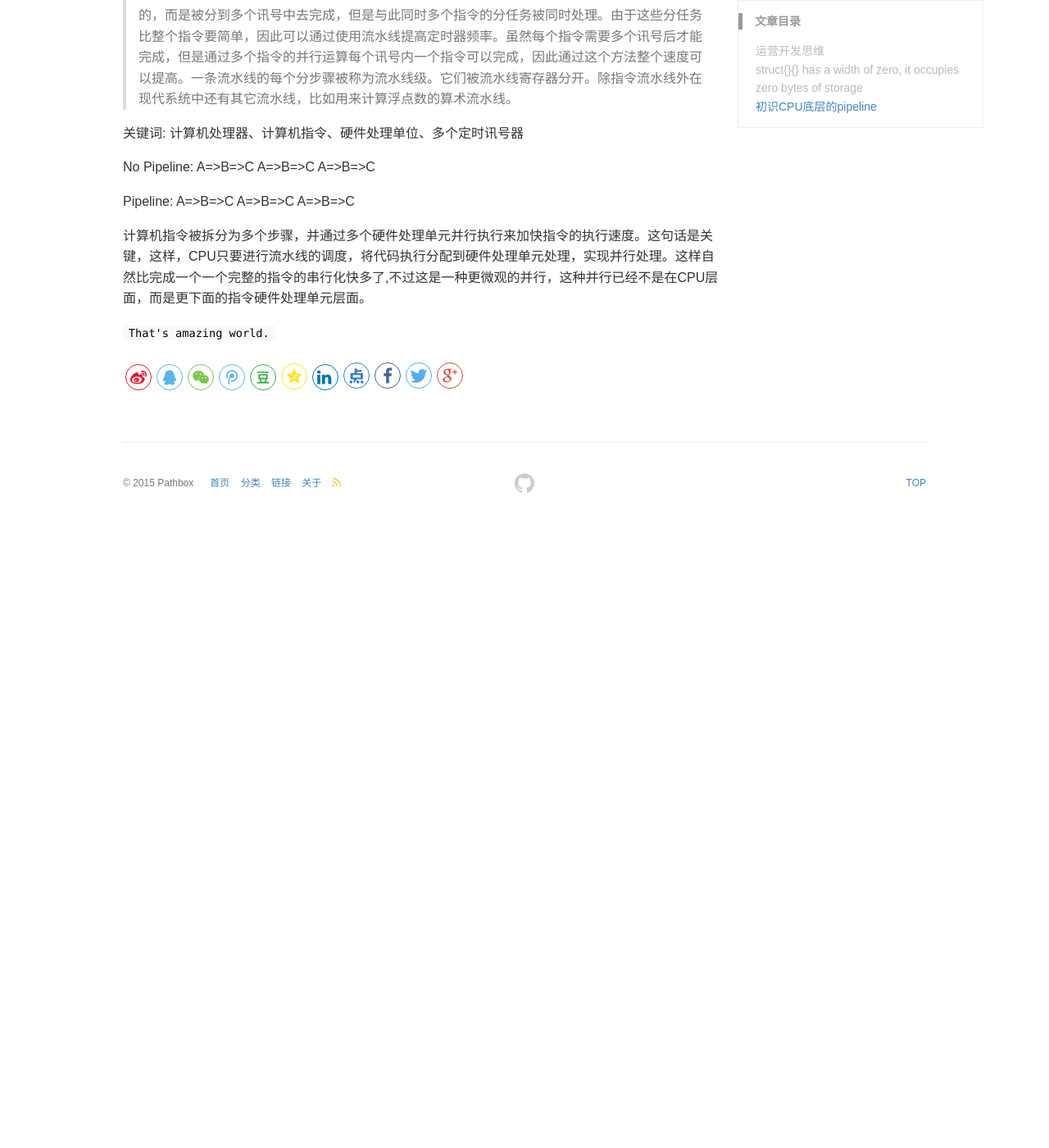
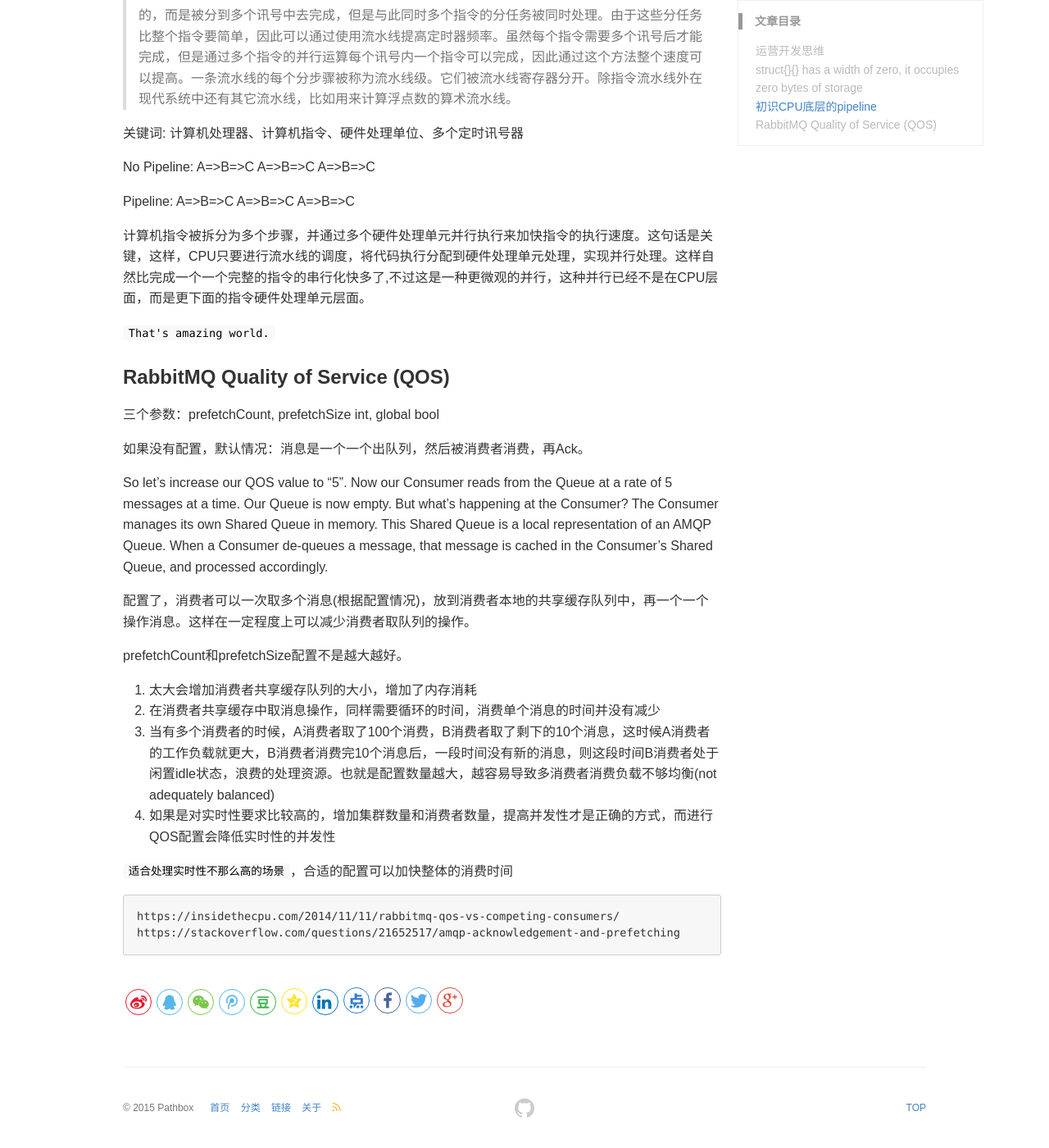
Before and after one commit to pathbox/pathbox.github.io, a Jekyll site: the page built from _posts/2018-07-04-work-summary-in-UCloud-18.md, in a window 1280 px wide and 1400 px high, scrolled down 1599 px. Shown: the whole window at 82% size. Built offline with Jekyll 4.4.1, drawn with Linux system fonts in a browser that asks for light colours; before the commit the page ends 2237 px from its top, so only the background shows below that.

Commit message:
RabbitMQ Quality of Service (QOS)

````diff
--- a/_posts/2018-07-04-work-summary-in-UCloud-18.md
+++ b/_posts/2018-07-04-work-summary-in-UCloud-18.md
@@ -75,3 +75,27 @@
 计算机指令被拆分为多个步骤，并通过多个硬件处理单元并行执行来加快指令的执行速度。这句话是关键，这样，CPU只要进行流水线的调度，将代码执行分配到硬件处理单元处理，实现并行处理。这样自然比完成一个一个完整的指令的串行化快多了,不过这是一种更微观的并行，这种并行已经不是在CPU层面，而是更下面的指令硬件处理单元层面。
 
 `That's amazing world.`
+
+### RabbitMQ Quality of Service (QOS)
+
+三个参数：prefetchCount, prefetchSize int, global bool
+
+如果没有配置，默认情况：消息是一个一个出队列，然后被消费者消费，再Ack。
+
+So let’s increase our QOS value to “5”. Now our Consumer reads from the Queue at a rate of 5 messages at a time. Our Queue is now empty. But what’s happening at the Consumer? The Consumer manages its own Shared Queue in memory. This Shared Queue is a local representation of an AMQP Queue. When a Consumer de-queues a message, that message is cached in the Consumer’s Shared Queue, and processed accordingly.
+
+配置了，消费者可以一次取多个消息(根据配置情况)，放到消费者本地的共享缓存队列中，再一个一个操作消息。这样在一定程度上可以减少消费者取队列的操作。
+
+prefetchCount和prefetchSize配置不是越大越好。
+
+1. 太大会增加消费者共享缓存队列的大小，增加了内存消耗
+2. 在消费者共享缓存中取消息操作，同样需要循环的时间，消费单个消息的时间并没有减少
+3. 当有多个消费者的时候，A消费者取了100个消费，B消费者取了剩下的10个消息，这时候A消费者的工作负载就更大，B消费者消费完10个消息后，一段时间没有新的消息，则这段时间B消费者处于闲置idle状态，浪费的处理资源。也就是配置数量越大，越容易导致多消费者消费负载不够均衡(not adequately balanced)
+4. 如果是对实时性要求比较高的，增加集群数量和消费者数量，提高并发性才是正确的方式，而进行QOS配置会降低实时性的并发性
+
+`适合处理实时性不那么高的场景`，合适的配置可以加快整体的消费时间
+
+```
+https://insidethecpu.com/2014/11/11/rabbitmq-qos-vs-competing-consumers/
+https://stackoverflow.com/questions/21652517/amqp-acknowledgement-and-prefetching
+```
````
